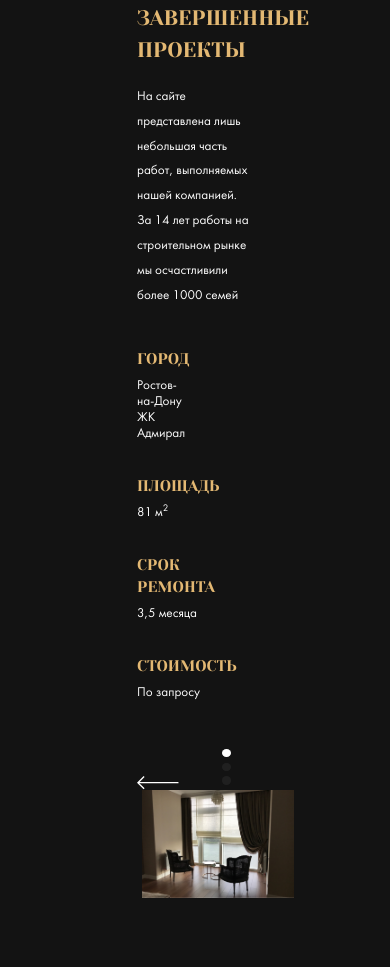
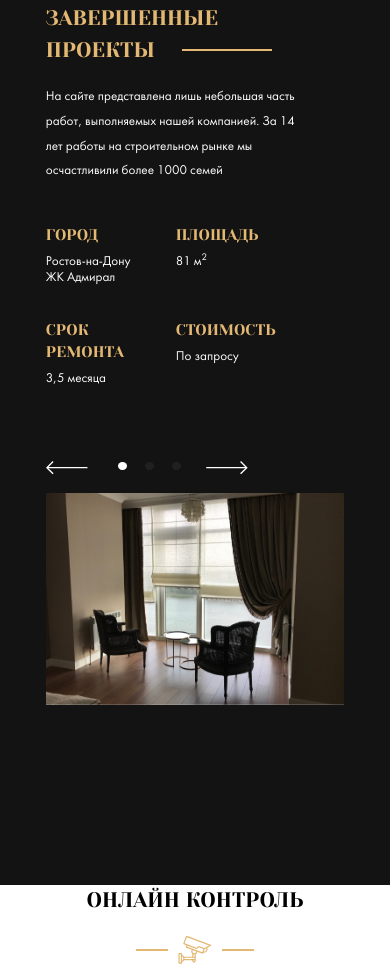
Before and after one commit to Difine/repair-design, a website: page index.html in a window 390 px wide. Shown: the part 913-1880 px from the top of the page. Drawn offline with nearby package versions, Linux system fonts and the light colour scheme; files whose address does not match are found by name.

Commit message:
fix: fix responsive layout for slider

```diff
--- a/sass/_media.sass
+++ b/sass/_media.sass
@@ -61,7 +61,10 @@
       font-weight: normal
   .card__text
     max-width: 19.3rem
-  .col-50
+  .col-35
+    margin-bottom: 1.5rem
+    min-width: 90%
+  .col-60
     margin-bottom: 1.5rem
     min-width: 90%
   .section
@@ -69,6 +72,10 @@
       &__text
         max-width: 21.7rem
         font-size: 1.1rem
+  .swiper
+    &-container
+      &__photo
+      margin-left: 0
 @media screen and ( max-height: 520px )
   .hero
     &__scroll-down
```
Also changed, not shown: index.html (+1 -1 lines), css/style.css, style/style.min.css.
